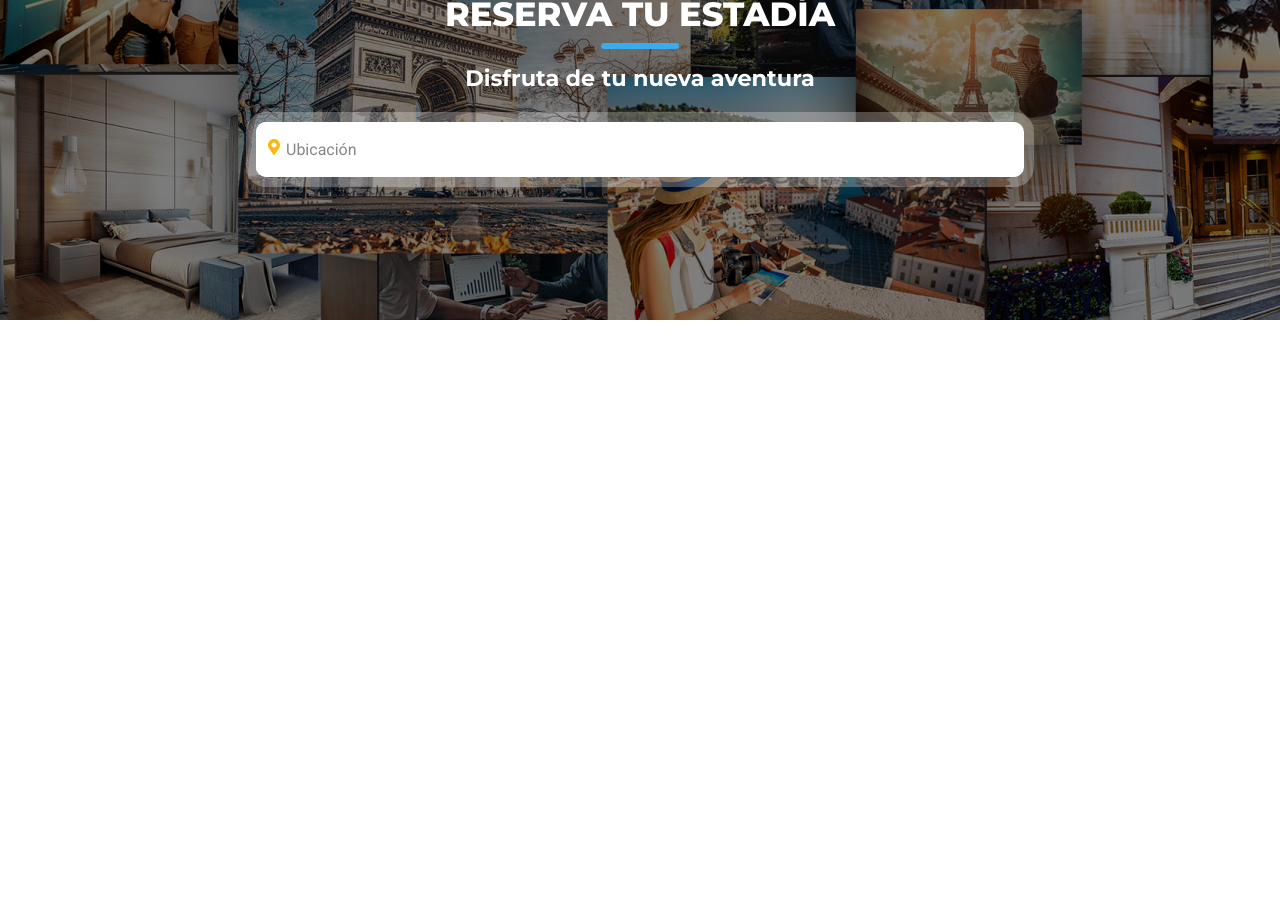
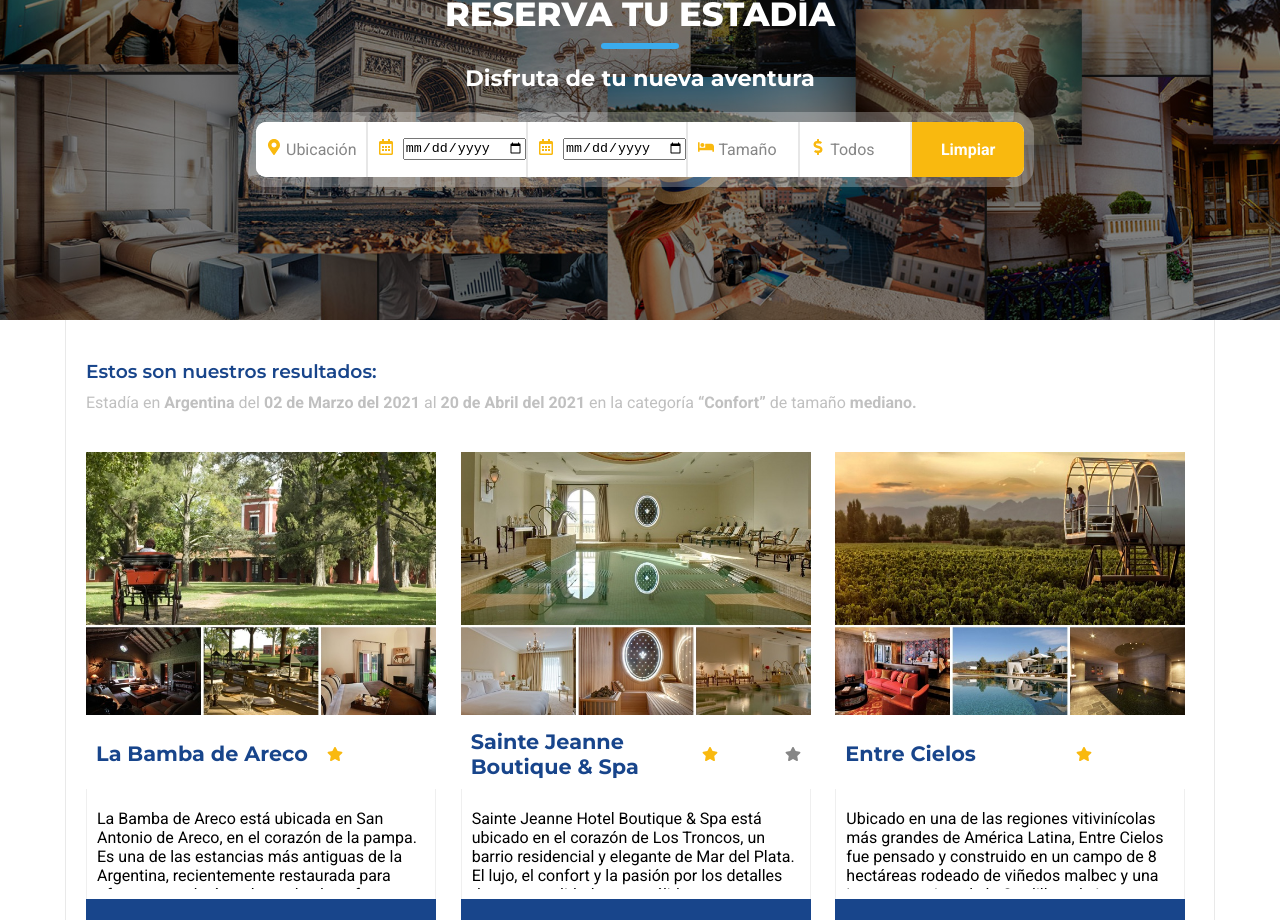
Before and after one commit to rudyminaya/sprint2-acamica, a Next.js app: page / in a window 1280 px wide. Shown: the part 180-1100 px from the top of the page. Before the commit the page ends 800 px from the top, so only its background shows below. Built offline with nearby package versions, Linux system fonts and the light colour scheme.

Commit message:
se insertaron las tarjetas

```diff
--- /dev/null
+++ b/components/body/body.module.css
@@ -0,0 +1,13 @@
+.body {
+    max-width: 1150px;
+    margin: 0 auto;
+    border-left: 1px solid #e9e9e9;
+    border-right: 1px solid #e9e9e9;
+    padding: 0 20px;
+}
+.cardContent {
+    display: grid;
+    gap: 1rem;
+    grid-template-columns: repeat(3, 1fr);
+    padding-bottom: 60px;
+}
--- /dev/null
+++ b/components/body/card/card.module.css
@@ -0,0 +1,88 @@
+.card {
+    max-width: 350px;
+}
+.card > img {
+    width: 100%;
+}
+.headerCard {
+    padding: 10px;
+    display: grid;
+    grid-template-columns: 70% 30%;
+    height: 70px;
+    align-items: center;
+}
+.title {
+    font-family: 'Montserrat', sans-serif;
+    font-weight: 700;
+    font-size: 1.3rem;
+    color: #18458b;
+    padding-right: 10px;
+}
+.stars {
+    display: flex;
+    justify-content: space-between;
+    align-items: center;
+}
+.ambar {
+    color: #f9b90f;
+}
+.star {
+    color: #868686;
+}
+.summaryCard {
+    padding: 10px 0;
+    border-left: 1px solid #efefef;
+    border-right: 1px solid #efefef;
+}
+.summary {
+    max-height: 90px;
+    overflow-y: scroll;
+    scrollbar-color: #3aaced #e4e4e4;
+    scrollbar-width: thin;
+    padding: 10px;
+}
+.summary::-webkit-scrollbar {
+    width: 5px;
+}
+.summary::-webkit-scrollbar-track {
+    background: #e4e4e4;
+}
+.summary::-webkit-scrollbar-thumb {
+    background: #3aaced;
+}
+.summary::-webkit-scrollbar-thumb:hover {
+    background: #18458b;
+}
+.featuresCard {
+    background-color: #18458b;
+    color: #fff;
+    padding: 15px 10px;
+}
+.label {
+    margin: 5px 0;
+}
+.label > span,
+.label > div {
+    margin-left: 20px;
+}
+.label:last-child {
+    display: flex;
+    align-items: center;
+}
+.label > span,
+.label > div > p {
+    font-weight: 600;
+    font-family: 'Roboto', sans-serif;
+}
+.reservar {
+    display: block;
+    width: 100%;
+    background-color: #f9b90f;
+    color: #fff;
+    padding: 20px 0;
+    text-align: center;
+    cursor: pointer;
+    font-size: 1rem;
+    font-weight: 700;
+    font-family: 'Montserrat', sans-serif;
+}
--- /dev/null
+++ b/components/body/card/index.jsx
@@ -0,0 +1,57 @@
+import React from 'react'
+import styles from './card.module.css'
+import { FaBed, FaCalendarAlt, FaMapMarkedAlt, FaStar } from 'react-icons/fa'
+
+const Card = (props) => {
+    let precio = props.price
+    let grises = 4 - precio
+
+    let ambars = (p) => {
+        for (var i = 0; i < p; i++) {
+            return <FaStar className={styles.ambar} />
+        }
+    }
+
+    let noAmbars = (g) => {
+        for (var i = 0; i < g; i++) {
+            return <FaStar className={styles.star} />
+        }
+    }
+    return (
+        <div className={styles.card}>
+            <img src={props.photo} alt={`foto de ${props.name}`} />
+            <div className={styles.headerCard}>
+                <p className={styles.title}>{props.name}</p>
+                <div className={styles.stars}>
+                    {ambars(precio)}
+                    {noAmbars(grises)}
+                </div>
+            </div>
+            <div className={styles.summaryCard}>
+                <div className={styles.summary}>{props.description}</div>
+            </div>
+            <div className={styles.featuresCard}>
+                <div className={styles.label}>
+                    <FaMapMarkedAlt />
+                    <span>
+                        {props.country}, {props.city}
+                    </span>
+                </div>
+                <div className={styles.label}>
+                    <FaBed />
+                    <span>{props.rooms} Habitaciones</span>
+                </div>
+                <div className={styles.label}>
+                    <FaCalendarAlt />
+                    <div>
+                        <p>Del jueves, 1 de abril del 2021</p>
+                        <p>Al Martes, 30 de mayo del 2021</p>
+                    </div>
+                </div>
+            </div>
+            <a className={styles.reservar}>Reservar</a>
+        </div>
+    )
+}
+
+export default Card
--- /dev/null
+++ b/components/body/index.jsx
@@ -0,0 +1,31 @@
+import React from 'react'
+import Card from './card'
+import Summary from './summary'
+import styles from './body.module.css'
+import { hotelsData } from '../../data/data'
+
+const Body = () => {
+    return (
+        <div className={styles.body}>
+            <Summary />
+            <div className={styles.cardContent}>
+                {hotelsData.map((d, i) => {
+                    return (
+                        <Card
+                            key={`card-${i}`}
+                            name={d.name}
+                            photo={d.photo}
+                            description={d.description}
+                            rooms={d.rooms}
+                            city={d.city}
+                            country={d.country}
+                            price={d.price}
+                        />
+                    )
+                })}
+            </div>
+        </div>
+    )
+}
+
+export default Body
--- /dev/null
+++ b/components/body/summary/index.jsx
@@ -0,0 +1,18 @@
+import React from 'react'
+import styles from './summary.module.css'
+
+const Summary = () => {
+    return (
+        <main className={styles.summary}>
+            <h3>Estos son nuestros resultados:</h3>
+            <p>
+                Estadía en <strong>Argentina</strong> del
+                <strong> 02 de Marzo del 2021</strong> al
+                <strong> 20 de Abril del 2021</strong> en la categoría
+                <strong> “Confort”</strong> de tamaño<strong> mediano.</strong>
+            </p>
+        </main>
+    )
+}
+
+export default Summary
--- /dev/null
+++ b/components/body/summary/summary.module.css
@@ -0,0 +1,13 @@
+.summary {
+    padding: 40px 0;
+}
+.summary > h3 {
+    font-family: 'Montserrat', sans-serif;
+    font-weight: 600;
+    color: #18458b;
+    margin-bottom: 10px;
+}
+.summary > p {
+    font-family: 'roboto', sans-serif;
+    color: #c0c0c0;
+}
--- a/components/header/filters/index.jsx
+++ b/components/header/filters/index.jsx
@@ -1,11 +1,23 @@
 import React from 'react'
 import styles from './filters.module.css'
-import { Ubicacion } from './option'
+import {
+    CheckIn,
+    CheckOut,
+    LimpiarFiltros,
+    PriceRoom,
+    SizeRoom,
+    Ubicacion,
+} from './option'
 
 const Filters = () => {
     return (
         <div className={styles.capsula}>
             <Ubicacion />
+            <CheckIn />
+            <CheckOut />
+            <SizeRoom />
+            <PriceRoom />
+            <LimpiarFiltros />
         </div>
     )
 }
--- a/components/header/filters/option/index.jsx
+++ b/components/header/filters/option/index.jsx
@@ -1,22 +1,122 @@
-import React from 'react'
+import React, { useState } from 'react'
 import styles from './option.module.css'
 import { hotelsData } from '../../../../data/data'
-import { FaMapMarkerAlt } from 'react-icons/fa'
+import {
+    FaMapMarkerAlt,
+    FaRegCalendarAlt,
+    FaBed,
+    FaDollarSign,
+} from 'react-icons/fa'
+
+let time = new Date()
+
+let year = time.getFullYear()
+
+let month = time.getMonth() + 1
+if (month <= 9) {
+    month = `0${month}`
+}
+
+let today = time.getDate()
+
+if (today <= 9) {
+    today = `0${today}`
+}
+
+let nextDay = time.getDate() + 1
+if (nextDay <= 9) {
+    nextDay = `0${nextDay}`
+}
+
+let todayDate = year + '-' + month + '-' + today
+let tomorrow = year + '-' + month + '-' + nextDay
 
 export const Ubicacion = () => {
     return (
         <div id="ubicacion" className={styles.divInput}>
-            <label htmlFor="ubicaciones">
+            <label htmlFor="ubicaciones" className={styles.labelbt}>
                 <FaMapMarkerAlt />
             </label>
             <select name="ubicaciones" id="ubicaciones">
-                <option value="Ubicación">Ubicación</option>
-                {hotelsData.map((e, i) => (
-                    <option key={i} value={`${e.city}, ${e.country}`}>
-                        {e.city}, {e.country}
-                    </option>
-                ))}
+                <option value="Ubicacion">Ubicación</option>
+                <option value="Argentina">Argentina</option>
+                <option value="Brasil">Brasil</option>
+                <option value="Chile">Chile</option>
+                <option value="Uruguay">Uruguay</option>
             </select>
         </div>
     )
 }
+
+export const CheckIn = () => {
+    const [selectCheckIn, setSelectCheckIn] = useState('Check-In')
+    return (
+        <div id="dateInit" className={styles.divInput}>
+            <label htmlFor="checkIn" className={styles.labelbt}>
+                <FaRegCalendarAlt />
+            </label>
+            <input
+                type="date"
+                name="checkIn"
+                id="checkIn"
+                min={todayDate}
+                className={styles.dateInput}
+            />
+        </div>
+    )
+}
+
+export const CheckOut = () => {
+    const [selectCheckOut, setSelectCheckOut] = useState('Check-Out')
+    return (
+        <div id="dateInit" className={styles.divInput}>
+            <label htmlFor="checkOut" className={styles.labelbt}>
+                <FaRegCalendarAlt />
+            </label>
+            <input
+                type="date"
+                name="checkOut"
+                id="checkOut"
+                min={tomorrow}
+                className={styles.dateInput}
+            />
+        </div>
+    )
+}
+
+export const SizeRoom = () => {
+    return (
+        <div id="sizeRoom" className={styles.divInput}>
+            <label htmlFor="size">
+                <FaBed />
+            </label>
+            <select name="size" id="size">
+                <option value="tamano">Tamaño</option>
+                <option value="pequeno">Pequeño</option>
+                <option value="mediano">Mediano</option>
+                <option value="grande">Grande</option>
+            </select>
+        </div>
+    )
+}
+
+export const PriceRoom = () => {
+    return (
+        <div id="priceRoom" className={styles.divInput}>
+            <label htmlFor="price">
+                <FaDollarSign />
+            </label>
+            <select name="price" id="price">
+                <option value="todos">Todos</option>
+                <option value="1">Económico</option>
+                <option value="2">Confort</option>
+                <option value="3">Lujos</option>
+                <option value="4">Magnifico</option>
+            </select>
+        </div>
+    )
+}
+
+export const LimpiarFiltros = () => {
+    return <button className={styles.limpiarFiltros}>Limpiar</button>
+}
--- a/components/header/filters/option/option.module.css
+++ b/components/header/filters/option/option.module.css
@@ -24,3 +24,25 @@
 .divInput:last-child {
     border-right: none;
 }
+.labelbt > span {
+    padding-left: 10px;
+    font-size: 1rem;
+    font-family: 'Roboto', sans-serif;
+    color: #868686;
+    z-index: 2;
+}
+.dateInput {
+    margin-left: 35px;
+}
+.dateInput:focus {
+    outline: none;
+}
+.limpiarFiltros {
+    background-color: #f9b90f;
+    color: #fff;
+    font-weight: 600;
+    font-size: 1rem;
+    font-family: 'Roboto', sans-serif;
+    border: none;
+    cursor: pointer;
+}
--- a/pages/index.js
+++ b/pages/index.js
@@ -1,10 +1,11 @@
+import Body from '../components/body'
 import Header from '../components/header'
-import Brand from '../components/header/brand'
 
 export default function Home() {
     return (
         <>
             <Header />
+            <Body />
         </>
     )
 }
```
Also changed, not shown: components/body/card/photo/index.jsx (added, +11 -0 lines).
